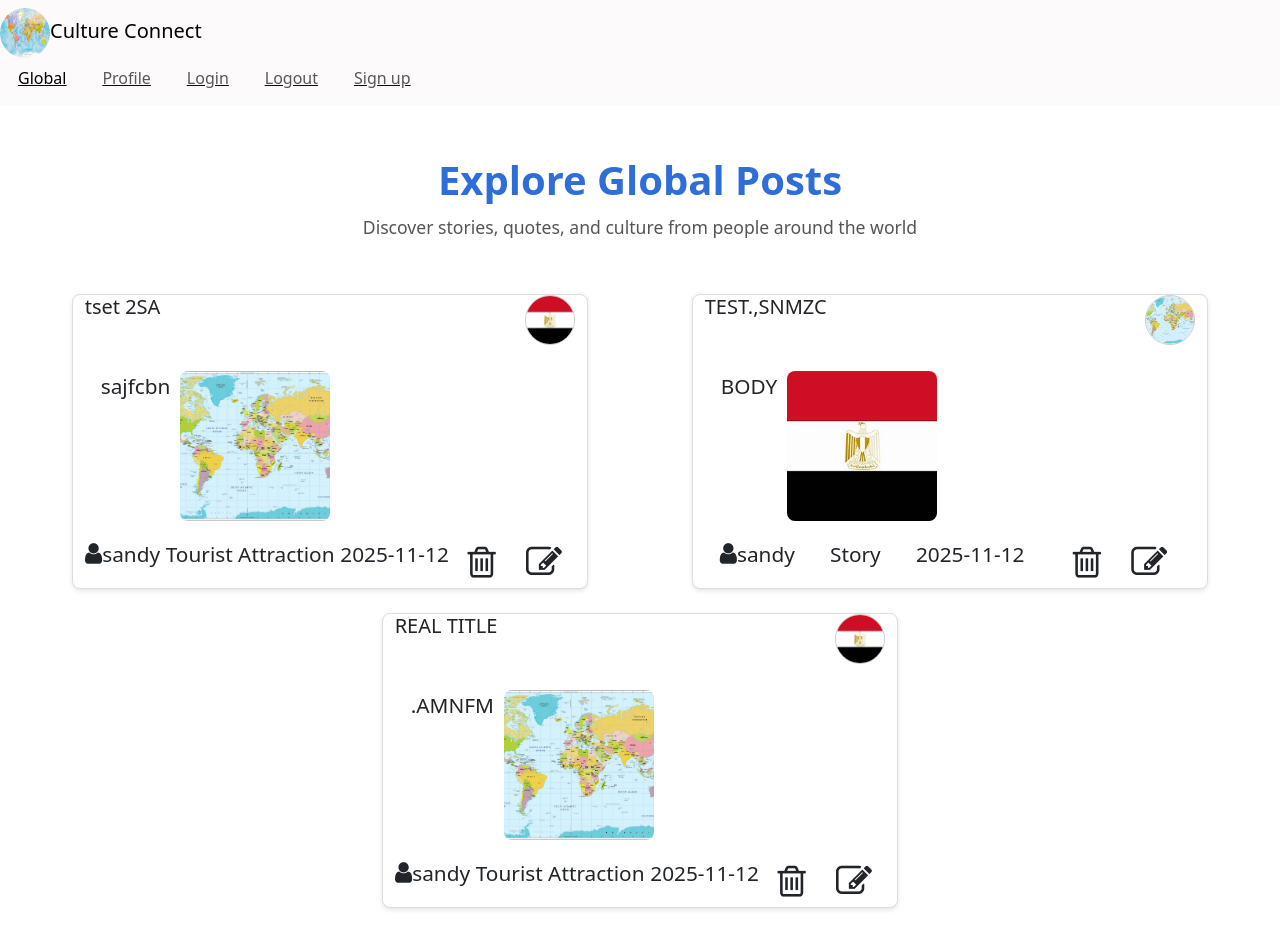
After one commit to sandymosaad/culture_connect, a Flask app: page /global in a window 1280 px wide. The commit adds this page. Run offline with Flask 3, Linux system fonts and the light colour scheme; some libraries are stand-ins or nearby versions.

Commit message:
Create global page and display all posts from all users

```diff
--- /dev/null
+++ b/website/static/css/card.css
@@ -0,0 +1,59 @@
+.cards {
+    margin: 20px;
+        display: flex;
+    justify-content: space-around;
+}
+
+
+.card {
+    display: flex;
+    flex-direction: column;
+    align-items: flex-start;
+    border: 1px solid #ddd;
+    border-radius: 8px;
+    background-color: #fff;
+    box-shadow: 0 2px 5px rgba(0,0,0,0.1);
+    box-sizing: border-box;
+
+}
+
+.card:hover{
+    transform: scale(1.02);
+    transition: 0.3s;
+}
+
+.top-card {
+    display: flex;
+    justify-content: space-between;
+    width: 100%;
+    margin-bottom: 10px;
+}
+
+.card-body {
+    display: flex;
+    justify-content: flex-end;
+    gap: 10px;
+}
+.card-body img {
+    width: 150px;
+    height: 150px;
+    object-fit: cover;
+    border-radius: 8px;
+}
+
+
+.info {
+    display: flex;
+    width: 100%;
+    justify-content: space-around;
+    align-items: center;
+    gap: 5px;
+}
+
+.flag-img {
+    width: 50px;
+    height: 50px;
+    border-radius: 50%;
+    object-fit: cover;
+    border: 1px solid #ccc;
+}
--- /dev/null
+++ b/website/static/css/global.css
@@ -0,0 +1,19 @@
+.global-header {
+    text-align: center;
+    margin-top: 50px;
+    margin-bottom: 30px;
+}
+
+.global-title {
+    font-size: 2.5rem;
+    font-weight: 700;
+    color: #2f6dd9;
+    margin-bottom: 10px;
+}
+
+.global-subtitle {
+    font-size: 1.1rem;
+    color: #555;
+    max-width: 600px;
+    margin: 0 auto;
+}
--- a/website/templates/base.html
+++ b/website/templates/base.html
@@ -35,7 +35,7 @@
                 <div class="collapse navbar-collapse" id="navbarNav">
                 <ul class="navbar-nav">
                     <li class="nav-item">
-                        <a class="nav-link active" aria-current="page" href="#">Global</a>
+                        <a class="nav-link active" aria-current="page" href="/global">Global</a>
                     </li>
                     <li class="nav-item">
                         <a class="nav-link" href="/profile">Profile</a>
--- a/website/templates/card.html
+++ b/website/templates/card.html
@@ -1,3 +1,4 @@
+<link rel="stylesheet" href="{{ url_for('static', filename='css/card.css') }}">
 <div class="top-card">
     <h5 class="card-title">{{ post.title}}</h5>
     <img src="{{ url_for('static', filename='uploads/' ~  post.flag) }}" class="flag-img" alt="flag-img">
--- /dev/null
+++ b/website/templates/global_posts.html
@@ -0,0 +1,24 @@
+{% extends "base.html" %}
+
+{% block title %} Global {% endblock %}
+
+{% block content%}
+<div class="global-header">
+    <h1 class="global-title">Explore Global Posts</h1>
+    <p class="global-subtitle">
+        Discover stories, quotes, and culture from people around the world
+    </p>
+</div>
+
+    {% if posts %}
+        <div class="row cards  g-4">
+            {% for post in posts %}
+                <div class="col-12 col-md-5 card" id="post-{{ post.post_id }}">
+                    {% include "card.html" %}
+                </div>
+            {% endfor %}
+        </div>
+    {% endif %}
+
+
+{% endblock %}
--- a/website/views.py
+++ b/website/views.py
@@ -3,6 +3,7 @@ from flask import Blueprint, render_template, session, flash, redirect, url_for,
 import datetime  # For handling dates
 import os        # For working with files and directories
 from .shared import add_item, get_items,update_posts
+
 # Define a Blueprint to organize routes
 views = Blueprint('views', __name__)
 
@@ -181,3 +182,10 @@ def edit_post(post_id):
     except Exception as e:
         print("EDIT ERROR:", e)
         return {"success": False, "error": str(e)}, 500
+
+
+@views.route('/global')
+def global_posts():
+    data = get_items("posts")
+    all_posts = data["posts"]
+    return render_template('global_posts.html', custom_style="global", posts=all_posts)
```
Also changed, not shown: website/static/css/profile.css (+0 -59 lines), website/templates/all_posts.html (deleted).
